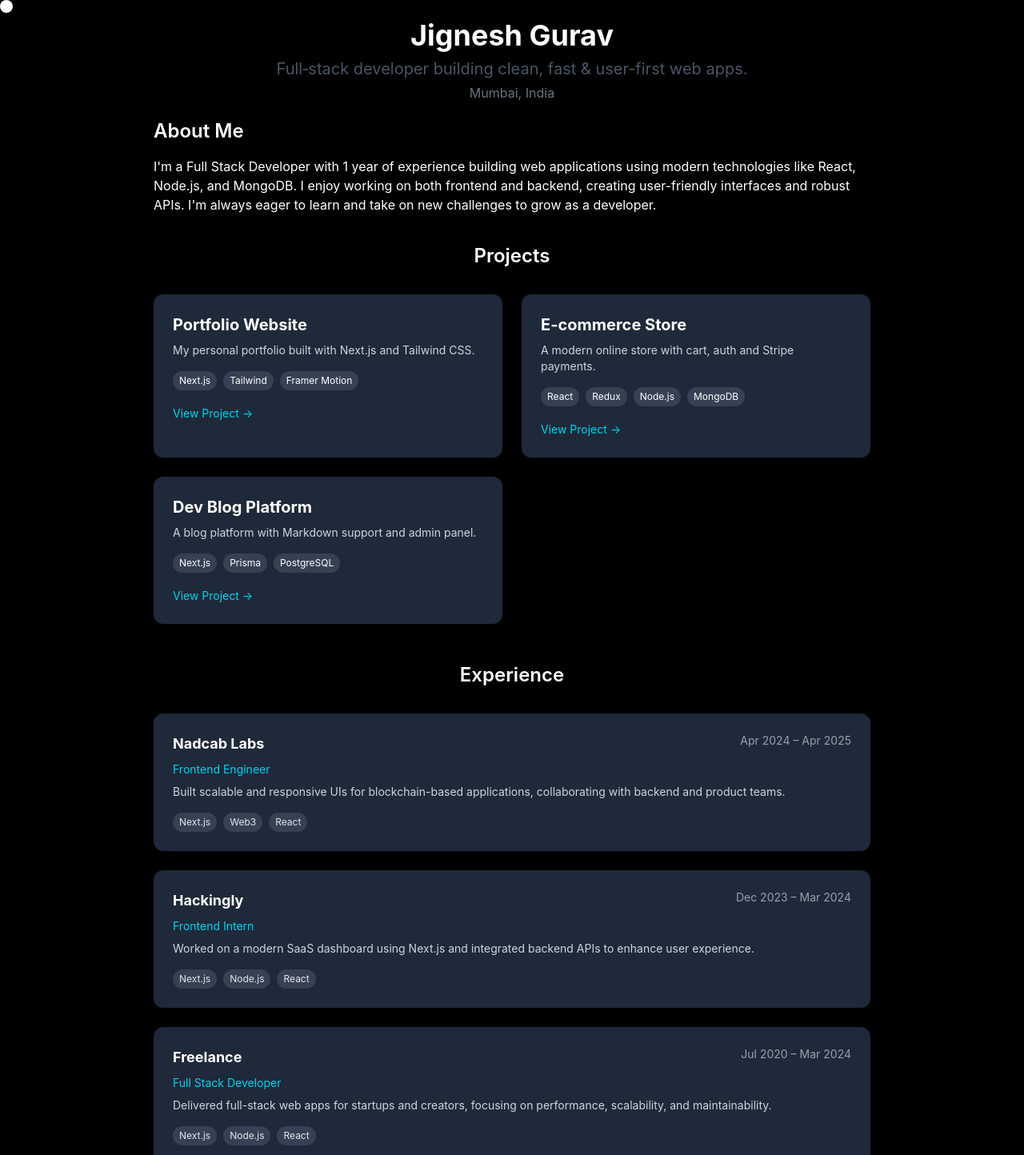
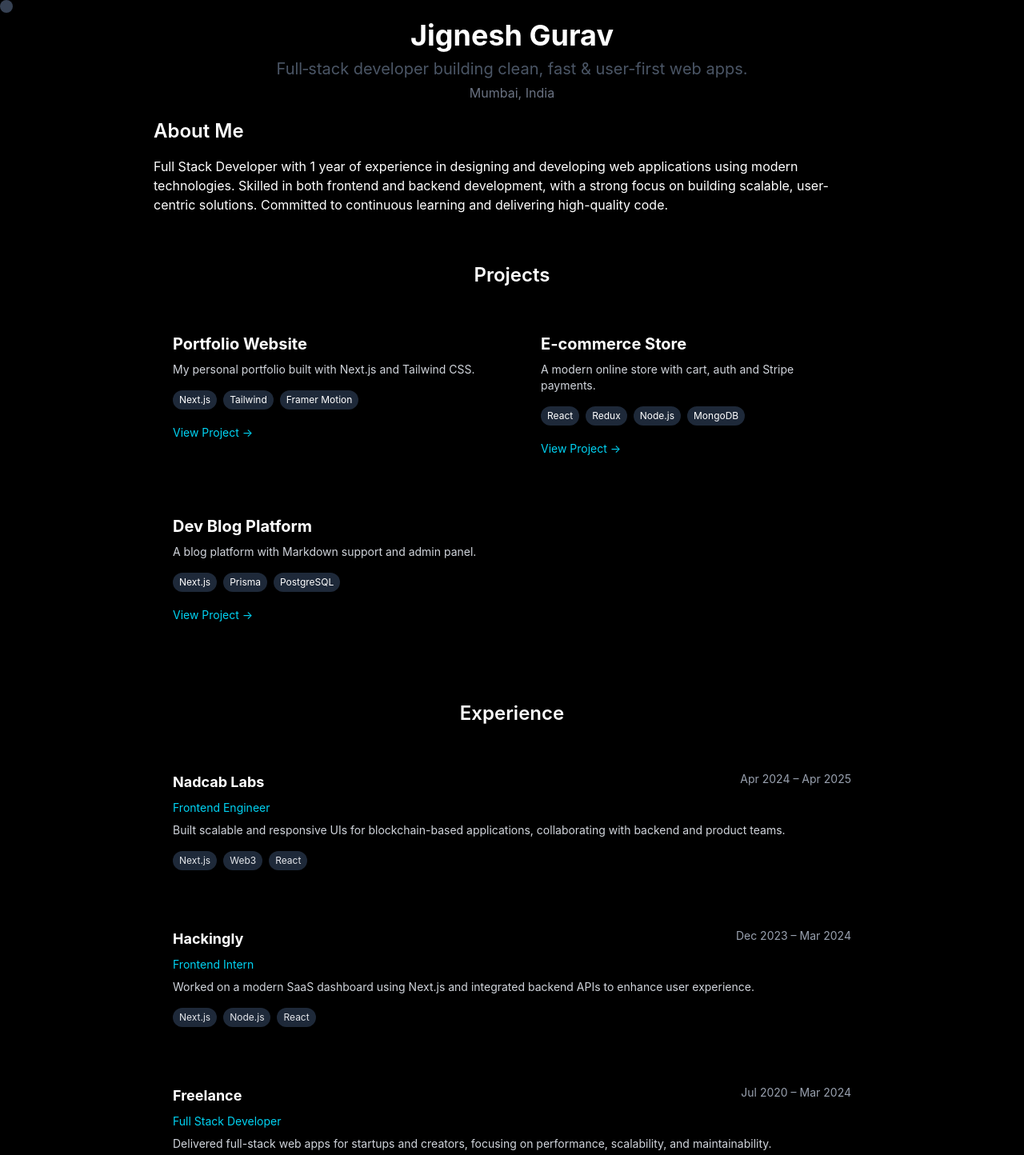
Before and after one commit to jignesh1001/portfolio, a React (Vite) app: page / in a window 1280 px wide. Shown: the top 1444 px of the page at 80% size. Built offline with nearby package versions, Linux system fonts and the light colour scheme.

Commit message:
changed containers

```diff
--- a/src/components/About.jsx
+++ b/src/components/About.jsx
@@ -11,8 +11,9 @@ export default function About() {
     >
       <h2 className="text-2xl font-semibold mb-4">About Me</h2>
       <p>
-       I'm a Full Stack Developer with 1 year of experience building web applications using modern technologies like React, Node.js, and MongoDB. I enjoy working on both frontend and backend, creating user-friendly interfaces and robust APIs. I'm always eager to learn and take on new challenges to grow as a developer.
+        Full Stack Developer with 1 year of experience in designing and developing web applications using modern technologies. Skilled in both frontend and backend development, with a strong focus on building scalable, user-centric solutions. Committed to continuous learning and delivering high-quality code.
       </p>
+      <br />
     </motion.section>
   );
 }
--- a/src/components/CursorDot.jsx
+++ b/src/components/CursorDot.jsx
@@ -21,7 +21,7 @@ export default function CursorDot() {
 
   return (
     <motion.div
-      className="fixed top-0 left-0 w-4 h-4 rounded-full bg-white pointer-events-none z-[9999] mix-blend-difference"
+      className="fixed top-0 left-0 w-4 h-4 rounded-full bg-gray-700 pointer-events-none z-[9999] mix-blend-difference"
       style={{
         translateX: springX,
         translateY: springY,
--- a/src/components/Experience.jsx
+++ b/src/components/Experience.jsx
@@ -43,7 +43,7 @@ export default function Experience() {
         {experiences.map((exp) => (
           <div
             key={exp.company}
-            className="bg-gray-800 rounded-xl p-6 shadow-md hover:shadow-lg transition"
+            className=" rounded-xl p-6 shadow-md hover:border border-gray-700"
           >
             <div className="flex justify-between items-start mb-2">
               <h3 className="text-lg font-bold">{exp.company}</h3>
@@ -58,7 +58,7 @@ export default function Experience() {
               {exp.tech.map((tech) => (
                 <span
                   key={tech}
-                  className="bg-gray-700 px-2 py-1 rounded-full text-gray-200"
+                  className="bg-gray-800 px-2 py-1 rounded-full text-gray-200"
                 >
                   {tech}
                 </span>
--- a/src/components/Projects.jsx
+++ b/src/components/Projects.jsx
@@ -30,13 +30,13 @@ export default function Projects() {
       viewport={{ once: true, amount: 0.3 }}
       className="py-6"
     >
-      <h2 className="text-2xl font-semibold mb-8 text-center">Projects</h2>
+      <h2 className="  text-2xl font-semibold mb-8 text-center">Projects</h2>
 
       <div className="grid md:grid-cols-2 gap-6">
         {projects.map((project) => (
           <div
             key={project.name}
-            className="bg-gray-800 text-white rounded-xl p-6 shadow hover:shadow-lg hover:-translate-y-1 transition"
+            className=" text-white rounded-xl p-6 shadow hover:border border-gray-700 "
           >
             <h3 className="text-xl font-bold mb-2">{project.name}</h3>
             <p className="text-sm text-gray-300 mb-4">{project.description}</p>
@@ -44,7 +44,7 @@ export default function Projects() {
               {project.tech.map((tech) => (
                 <span
                   key={tech}
-                  className="bg-gray-700 text-xs px-2 py-1 rounded-full"
+                  className=" bg-gray-800 text-xs px-2 py-1 rounded-full"
                 >
                   {tech}
                 </span>
@@ -61,6 +61,7 @@ export default function Projects() {
           </div>
         ))}
       </div>
+      <br/>
     </motion.section>
 
 
```
